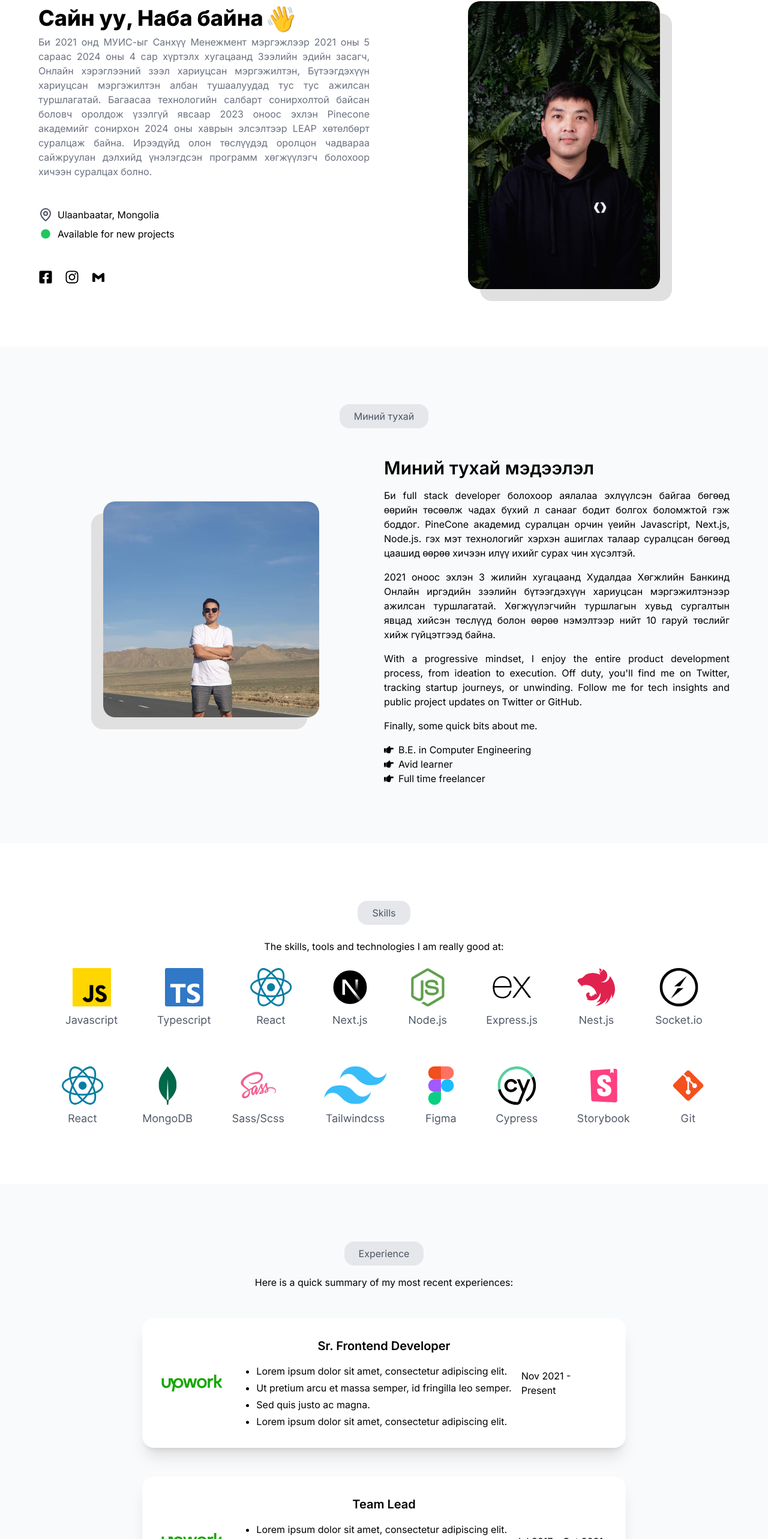
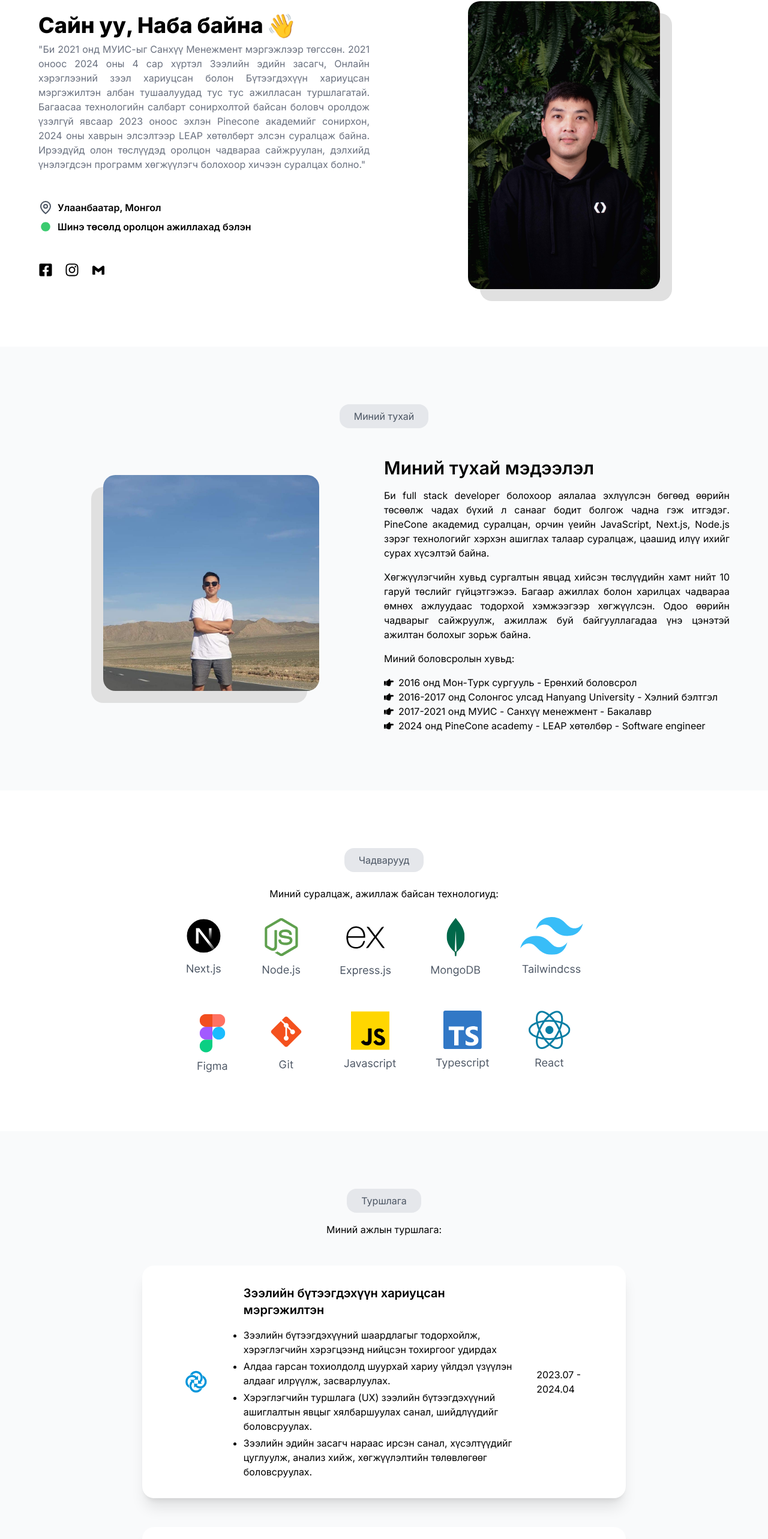
Before and after one commit to Naba0521/portfolia, a Next.js app in the folder naba-port/: page / in a window 1280 px wide. Shown: the part 222-2788 px from the top of the page at 60% size. Built offline with nearby package versions, Linux system fonts and the light colour scheme.

Commit message:
asdasdasdasd

```diff
--- a/naba-port/src/app/globals.css
+++ b/naba-port/src/app/globals.css
@@ -7,6 +7,11 @@
   box-sizing: border-box;
   padding: 0;
 }
+
+body {
+  font-family: "Inter", sans-serif;
+}
+
 @keyframes wave {
   0% {
     transform: rotate(0deg) scale(1);
@@ -29,10 +34,3 @@
   display: inline-block;
   animation: wave 0.6s infinite;
 }
-
-/* .hand-wave {
-  display: inline-block;
-}
-
-.hand-wave:hover {
-  animation: wave 0.6s infinite; /* Only animate on hover } */
--- a/naba-port/src/components/About.js
+++ b/naba-port/src/components/About.js
@@ -20,36 +20,36 @@ export const About = () => {
               Миний тухай мэдээлэл
             </div>
             <div>
-              Би full stack developer болохоор аялалаа эхлүүлсэн байгаа бөгөөд
-              өөрийн төсөөлж чадах бүхий л санааг бодит болгох боломжтой гэж
-              боддог. PineCone академид суралцан орчин үеийн Javascript,
-              Next.js, Node.js. гэх мэт технологийг хэрхэн ашиглах талаар
-              суралцсан бөгөөд цаашид өөрөө хичээн илүү ихийг сурах чин
-              хүсэлтэй.
+              Би full stack developer болохоор аялалаа эхлүүлсэн бөгөөд өөрийн
+              төсөөлж чадах бүхий л санааг бодит болгож чадна гэж итгэдэг.
+              PineCone академид суралцан, орчин үеийн JavaScript, Next.js,
+              Node.js зэрэг технологийг хэрхэн ашиглах талаар суралцаж, цаашид
+              илүү ихийг сурах хүсэлтэй байна.
             </div>
             <div>
-              2021 оноос эхлэн 3 жилийн хугацаанд Худалдаа Хөгжлийн Банкинд
-              Онлайн иргэдийн зээлийн бүтээгдэхүүн хариуцсан мэргэжилтэнээр
-              ажилсан туршлагатай. Хөгжүүлэгчийн туршлагын хувьд сургалтын явцад
-              хийсэн төслүүд болон өөрөө нэмэлтээр нийт 10 гаруй төслийг хийж
-              гүйцэтгээд байна.
+              Хөгжүүлэгчийн хувьд сургалтын явцад хийсэн төслүүдийн хамт нийт 10
+              гаруй төслийг гүйцэтгэжээ. Багаар ажиллах болон харилцах чадвараа
+              өмнөх ажлуудаас тодорхой хэмжээгээр хөгжүүлсэн. Одоо өөрийн
+              чадварыг сайжруулж, ажиллаж буй байгууллагадаа үнэ цэнэтэй ажилтан
+              болохыг зорьж байна.
             </div>
-            <div>
-              With a progressive mindset, I enjoy the entire product development
-              process, from ideation to execution. Off duty, you'll find me on
-              Twitter, tracking startup journeys, or unwinding. Follow me for
-              tech insights and public project updates on Twitter or GitHub.
-            </div>
-            <div>Finally, some quick bits about me.</div>
+            <div>Миний боловсролын хувьд:</div>
             <ul>
               <li className="flex gap-[8px] items-center">
-                <FaHandPointRight /> B.E. in Computer Engineering
+                <FaHandPointRight /> 2016 онд Мон-Турк сургууль - Ерөнхий
+                боловсрол
               </li>
               <li className="flex gap-[8px] items-center">
-                <FaHandPointRight /> Avid learner
+                <FaHandPointRight /> 2016-2017 онд Солонгос улсад Hanyang
+                University - Хэлний бэлтгэл
               </li>
               <li className="flex gap-[8px] items-center">
-                <FaHandPointRight /> Full time freelancer
+                <FaHandPointRight /> 2017-2021 онд МУИС - Санхүү менежмент -
+                Бакалавр
+              </li>
+              <li className="flex gap-[8px] items-center">
+                <FaHandPointRight /> 2024 онд PineCone academy - LEAP хөтөлбөр -
+                Software engineer
               </li>
             </ul>
           </div>
--- a/naba-port/src/components/Landig.js
+++ b/naba-port/src/components/Landig.js
@@ -14,28 +14,43 @@ export const Landig = () => {
             Сайн уу, Наба байна <span className="hand-wave">👋</span>
           </h1>
           <div className="text-gray-500 dark:text-[#F9FAFB] text-justify">
-            Би 2021 онд МУИС-ыг Санхүү Менежмент мэргэжлээр 2021 оны 5 сараас
-            2024 оны 4 сар хүртэлх хугацаанд Зээлийн эдийн засагч, Онлайн
-            хэрэглээний зээл хариуцсан мэргэжилтэн, Бүтээгдэхүүн хариуцсан
-            мэргэжилтэн албан тушаалуудад тус тус ажилсан туршлагатай. Багаасаа
-            технологийн салбарт сонирхолтой байсан боловч оролдож үзэлгүй явсаар
-            2023 оноос эхлэн Pinecone академийг сонирхон 2024 оны хаврын
-            элсэлтээр LEAP хөтөлбөрт суралцаж байна. Ирээдүйд олон төслүүдэд
-            оролцон чадвараа сайжруулан дэлхийд үнэлэгдсэн программ хөгжүүлэгч
-            болохоор хичээн суралцах болно.
+            "Би 2021 онд МУИС-ыг Санхүү Менежмент мэргэжлээр төгссөн. 2021 оноос
+            2024 оны 4 сар хүртэл Зээлийн эдийн засагч, Онлайн хэрэглээний зээл
+            хариуцсан болон Бүтээгдэхүүн хариуцсан мэргэжилтэн албан тушаалуудад
+            тус тус ажилласан туршлагатай. Багаасаа технологийн салбарт
+            сонирхолтой байсан боловч оролдож үзэлгүй явсаар 2023 оноос эхлэн
+            Pinecone академийг сонирхон, 2024 оны хаврын элсэлтээр LEAP
+            хөтөлбөрт элсэн суралцаж байна. Ирээдүйд олон төслүүдэд оролцон
+            чадвараа сайжруулан, дэлхийд үнэлэгдсэн программ хөгжүүлэгч болохоор
+            хичээн суралцах болно."
           </div>
         </div>
         <div className="flex flex-col gap-[8px]">
-          <div className="flex gap-[8px] items-center dark:text-[#F9FAFB]">
+          <div className="flex gap-[8px] items-center font-semibold dark:text-[#F9FAFB]">
             <JavascriptIcon />
-            Ulaanbaatar, Mongolia
+            Улаанбаатар, Монгол
           </div>
-          <div className="flex gap-[8px] items-center dark:text-[#F9FAFB]">
-            <div className="text-green-500 w-[24px] h-[24px] items-center flex justify-center">
-              {" "}
+          <div className="flex gap-[8px] items-center font-semibold dark:text-[#F9FAFB]">
+            <div className="text-green-500 w-[24px] h-[24px] items-center flex justify-center animate-blink">
               <FaCircle />
             </div>
-            Available for new projects
+            <style jsx>{`
+              @keyframes blink {
+                0% {
+                  opacity: 1;
+                }
+                50% {
+                  opacity: 0;
+                }
+                100% {
+                  opacity: 1;
+                }
+              }
+              .animate-blink {
+                animation: blink 1s infinite;
+              }
+            `}</style>
+            Шинэ төсөлд оролцон ажиллахад бэлэн
           </div>
         </div>
         <div className="flex gap-[20px] items-center">
--- a/naba-port/src/components/Navbar.js
+++ b/naba-port/src/components/Navbar.js
@@ -68,11 +68,11 @@ export const Navbar = ({ toggleDarkMode, isDark }) => {
       </div>
 
       <div className="lg:flex  hidden ">
-        <div className="flex gap-[24px] border-r-2 border-grey pr-16 items-center dark:text-white">
-          <div>Миний тухай</div>
-          <div>Ажлын туршлага</div>
-          <div>Чадвар</div>
-          <div>Холбоо барих</div>
+        <div className="flex gap-[24px] border-r-2 border-grey pr-16  dark:text-white">
+          <div className="cursor-pointer">Миний тухай</div>
+          <div className="cursor-pointer">Ажлын туршлага</div>
+          <div className="cursor-pointer">Чадвар</div>
+          <div className="cursor-pointer">Холбоо барих</div>
         </div>
         <div className="flex gap-[24px] pl-16 items-center">
           <button onClick={toggleDarkMode}>
--- a/naba-port/src/components/Part4.js
+++ b/naba-port/src/components/Part4.js
@@ -1,49 +1,63 @@
+import { useEffect, useState } from "react";
 import { JavaIcon } from "../assets/icons/javaicon";
-import { Button } from "./Button";
 import { TypescriptIcon } from "@/assets/icons/typescript";
 import { ReactIcon } from "@/assets/icons/react";
 import { NextIcon } from "@/assets/icons/next";
 import { NodeIcon } from "@/assets/icons/node";
 import { ExpressIcon } from "@/assets/icons/express";
-import { NestIcon } from "@/assets/icons/nest";
-import { SocketIcon } from "@/assets/icons/socket";
 import { MongoDB } from "@/assets/icons/mongoDB";
-import { SassIcon } from "@/assets/icons/sass";
 import { TailwindIcon } from "@/assets/icons/tailwind";
 import { FigmaIcon } from "@/assets/icons/figma";
-import { CybpressIcon } from "@/assets/icons/cybpress";
-import { StorybookIcon } from "@/assets/icons/storybook";
 import { GitIcon } from "@/assets/icons/git";
+import { Button } from "./Button";
+
+const icons = [
+  <JavaIcon />,
+  <TypescriptIcon />,
+  <ReactIcon />,
+  <NextIcon />,
+  <NodeIcon />,
+  <ExpressIcon />,
+  <MongoDB />,
+  <TailwindIcon />,
+  <FigmaIcon />,
+  <GitIcon />,
+];
 
 export const Part4 = () => {
+  const [currentIcons, setCurrentIcons] = useState(icons);
+
+  useEffect(() => {
+    const interval = setInterval(() => {
+      // Эхний элементийг сүүлд нь оруулна
+      setCurrentIcons((prevIcons) => [...prevIcons.slice(1), prevIcons[0]]);
+    }, 2000); // 2000 ms (2 секунд) тутамд солих
+
+    return () => clearInterval(interval);
+  }, []);
+
   return (
-    <div className="w-[90%] m-auto flex flex-col gap-[24px]  h-max rounded-[20px] py-[96px]">
-      <div className=" flex items-center m-auto">
-        <Button value="Skills" />
+    <div className="w-[90%] m-auto flex flex-col gap-[24px] h-max rounded-[20px] py-[96px] items-center">
+      <div className="flex items-center m-auto">
+        <Button value="Чадварууд" />
       </div>
-      <div className="flex ">
+      <div className="flex">
         <div className="flex m-auto items-center justify-center dark:text-[#F9FAFB]">
-          {" "}
-          The skills, tools and technologies I am really good at:
+          Миний суралцаж, ажиллаж байсан технологиуд:
         </div>
       </div>
-      <div className=" flex gap-[64px] flex-wrap justify-center">
-        <JavaIcon />
-        <TypescriptIcon />
-        <ReactIcon />
-        <NextIcon />
-        <NodeIcon />
-        <ExpressIcon />
-        <NestIcon />
-        <SocketIcon />
-        <ReactIcon />
-        <MongoDB />
-        <SassIcon />
-        <TailwindIcon />
-        <FigmaIcon />
-        <CybpressIcon />
-        <StorybookIcon />
-        <GitIcon />
+      <div className="flex gap-[64px] flex-wrap justify-center w-[65%]">
+        {currentIcons.map((icon, index) => (
+          <div
+            key={index}
+            className="transition-transform duration-1000 ease-in-out transform"
+            style={{
+              transform: `translateY(${Math.sin((index + 1) * 0.5) * 5}px)`, // Жижиг хөдөлгөөн
+            }}
+          >
+            {icon}
+          </div>
+        ))}
       </div>
     </div>
   );
--- a/naba-port/src/components/Part5.js
+++ b/naba-port/src/components/Part5.js
@@ -1,74 +1,129 @@
+import Link from "next/link";
 import { Logo } from "../assets/icons/logo";
 import { Button } from "./Button";
+import Image from "next/image";
 export const Part5 = () => {
   return (
     <div className=" w-[100%] bg-[#F9FAFB] dark:bg-[#111827]">
       <div className="w-[90%] m-auto flex flex-col gap-[48px]  h-max rounded-[20px] py-[96px]">
         <div className="flex items-center flex-col gap-[16px]">
           <div className=" flex items-center m-auto">
-            <Button value="Experience" />
+            <Button value="Туршлага" />
           </div>
           <div className="flex ">
             <div className="flex m-auto items-center justify-center dark:text-[#F9FAFB]">
-              Here is a quick summary of my most recent experiences:
+              Миний ажлын туршлага:
             </div>
           </div>
         </div>
-        <div className="flex flex-col lg:flex lg:flex-row items-center w-[70%] m-auto bg-white dark:bg-[#1F2937] gap-[16px] rounded-[20px] px-[32px] py-[32px] shadow-xl dark:text-[#F9FAFB]">
-          <div className="flex-1 ">
-            {" "}
-            <Logo />{" "}
+        <div className="flex flex-col  lg:flex lg:flex-row lg:gap-5 items-center w-[70%] m-auto bg-white dark:bg-[#1F2937] gap-[16px] rounded-[20px] px-[32px] py-[32px] shadow-xl dark:text-[#F9FAFB]">
+          <div className="flex-1 items-center flex justify-center ">
+            <div className="relative h-[40px] w-[40px]">
+              <Image
+                src="/tdb.png"
+                alt="Image description"
+                layout="fill"
+                objectFit="contain"
+                className="rounded"
+              />
+            </div>
           </div>
-          <div className="flex-2 order-last  flex flex-col gap-[16px]">
+          <div className="flex-[4] order-last  flex flex-col gap-[16px]">
             <div className="font-semibold text-xl flex justify-center">
-              Sr. Frontend Developer
+              Зээлийн бүтээгдэхүүн хариуцсан мэргэжилтэн
             </div>
-            <ul className="list-disc flex flex-col gap-[4px]">
-              <li>Lorem ipsum dolor sit amet, consectetur adipiscing elit.</li>
-              <li>Ut pretium arcu et massa semper, id fringilla leo semper.</li>
-              <li>Sed quis justo ac magna.</li>
-              <li>Lorem ipsum dolor sit amet, consectetur adipiscing elit.</li>
+            <ul className="list-disc flex flex-col gap-[4px] w-[100%]">
+              <li>
+                Зээлийн бүтээгдэхүүний шаардлагыг тодорхойлж, хэрэглэгчийн
+                хэрэгцээнд нийцсэн тохиргоог удирдах
+              </li>
+              <li>
+                Алдаа гарсан тохиолдолд шуурхай хариу үйлдэл үзүүлэн алдааг
+                илрүүлж, засварлуулах.
+              </li>
+              <li>
+                Хэрэглэгчийн туршлага (UX) зээлийн бүтээгдэхүүний ашиглалтын
+                явцыг хялбаршуулах санал, шийдлүүдийг боловсруулах.
+              </li>
+              <li>
+                Зээлийн эдийн засагч нараас ирсэн санал, хүсэлтүүдийг цуглуулж,
+                анализ хийж, хөгжүүлэлтийн төлөвлөгөөг боловсруулах.
+              </li>
             </ul>
           </div>
           <div className=" lg:order-last flex-1 flex justify-center ">
-            Nov 2021 - Present
+            2023.07 - 2024.04
           </div>
         </div>
-        <div className="flex flex-col lg:flex lg:flex-row items-center w-[70%] m-auto bg-white dark:bg-[#1F2937] rounded-[20px] px-[32px] py-[32px] shadow-xl dark:text-[#F9FAFB]">
+        <div className="flex flex-col lg:flex lg:flex-row lg:gap-5 items-center w-[70%] m-auto bg-white dark:bg-[#1F2937] rounded-[20px] px-[32px] py-[32px] shadow-xl dark:text-[#F9FAFB]">
           <div className="flex-1">
-            {" "}
-            <Logo />{" "}
+            <div className="relative h-[40px] w-[40px]">
+              <Image
+                src="/tdb.png"
+                alt="Image description"
+                layout="fill"
+                objectFit="contain"
+                className="rounded"
+              />
+            </div>
           </div>
-          <div className="flex-2 order-last flex flex-col gap-[16px] ">
-            <div className="font-semibold text-xl flex justify-center ">
-              Team Lead
+          <div className="flex-[4] order-last  flex flex-col gap-[16px]">
+            <div className="font-semibold text-xl flex justify-center">
+              Онлайн зээл хариуцсан мэргэжилтэн
             </div>
-            <ul className="list-disc flex flex-col gap-[4px] ">
-              <li>Lorem ipsum dolor sit amet, consectetur adipiscing elit.</li>
-              <li>Ut pretium arcu et massa semper, id fringilla leo semper.</li>
-              <li>Sed quis justo ac magna.</li>
-              <li>Lorem ipsum dolor sit amet, consectetur adipiscing elit.</li>
+            <ul className="list-disc flex flex-col gap-[4px] w-[100%] text-justify">
+              <li>
+                Монголын анхны онлайн хэрэглээний зээл болох Shoppy&TDB
+                хэрэглээний зээлийг хариуцан ажилласан
+              </li>
+              <li>
+                Шинэ бүтээгдэхүүн байсан тул шаардлагыг тодорхойлж, хэрэглэгчийн
+                хандлагын анализ хийж, бүтээгдэхүүнд нэмж хэрэгжүүлэх
+                шаардлагатай хөгжүүлэлтийн саналуудыг боловсруулж, багийнхаа
+                хамт хэрэгжүүлсэн.
+              </li>
+              <li>
+                Зээлийн судалгаа хийж, эргэн хяналтыг гүйцэтгэж, зээлийн
+                процессыг сайжруулахад шаардлагатай арга хэмжээг авахад анхаарч
+                ажилласан.
+              </li>
+              <li>
+                Shoppy, PCMall, Next зэрэг хамтран ажиллагч байгууллагуудтай
+                нягт уялдаатай ажиллаж, хэрэглэгчдэд илүү сайн үйлчилгээ
+                үзүүлэхийн тулд хамтын ажиллагааны стратеги, төлөвлөгөөг
+                боловсруулж, хэрэгжүүлсэн.
+              </li>
             </ul>
           </div>
           <div className=" lg:order-last flex-1 flex justify-center">
-            Jul 2017 - Oct 2021
+            2022.01 - 2023.07
           </div>
         </div>
-        <div className="flex flex-col lg:flex lg:flex-row items-center w-[70%] m-auto bg-white dark:bg-[#1F2937] rounded-[20px] px-[32px] py-[32px] shadow-xl dark:text-[#F9FAFB]">
+        <div className="flex flex-col lg:flex lg:flex-row lg:gap-5 items-center w-[70%] m-auto bg-white dark:bg-[#1F2937] rounded-[20px] px-[32px] py-[32px] shadow-xl dark:text-[#F9FAFB]">
           <div className="flex-1">
-            {" "}
-            <Logo />{" "}
+            <div className="relative h-[40px] w-[40px]">
+              <Image
+                src="/tdb.png"
+                alt="Image description"
+                layout="fill"
+                objectFit="contain"
+                className="rounded"
+              />
+            </div>
           </div>
           <div className="flex-2 order-last flex flex-col gap-[16px]">
             <div className="font-semibold text-xl flex justify-center">
-              Full Stack Developer
+              Зээлийн эдийн засагч
             </div>
             <ul className="list-disc flex flex-col gap-[4px] ">
-              <li>Lorem ipsum dolor sit amet, consectetur adipiscing elit.</li>
+              <li>
+                Бүх төрлийн зээлийн судалгаа болон эргэн хяналт дээр төвлөрөн
+                ажилласан
+              </li>
             </ul>
           </div>
           <div className="lg:order-last flex-1 flex justify-center">
-            Dec 2015 - May 2017
+            2021.05 - 2021.12
           </div>
         </div>
       </div>
--- a/naba-port/tailwind.config.js
+++ b/naba-port/tailwind.config.js
@@ -17,6 +17,18 @@ module.exports = {
         "gradient-conic":
           "conic-gradient(from 180deg at 50% 50%, var(--tw-gradient-stops))",
       },
+      keyframes: {
+        move: {
+          "0%": { transform: "translateX(0)" },
+          "25%": { transform: "translateX(-100%)" },
+          "50%": { transform: "translateX(-200%)" },
+          "75%": { transform: "translateX(-300%)" },
+          "100%": { transform: "translateX(0)" },
+        },
+      },
+      animation: {
+        move: "move 6s ease-in-out infinite",
+      },
     },
   },
   plugins: [],
```
Also changed, not shown: naba-port/public/tdb.png (added).
